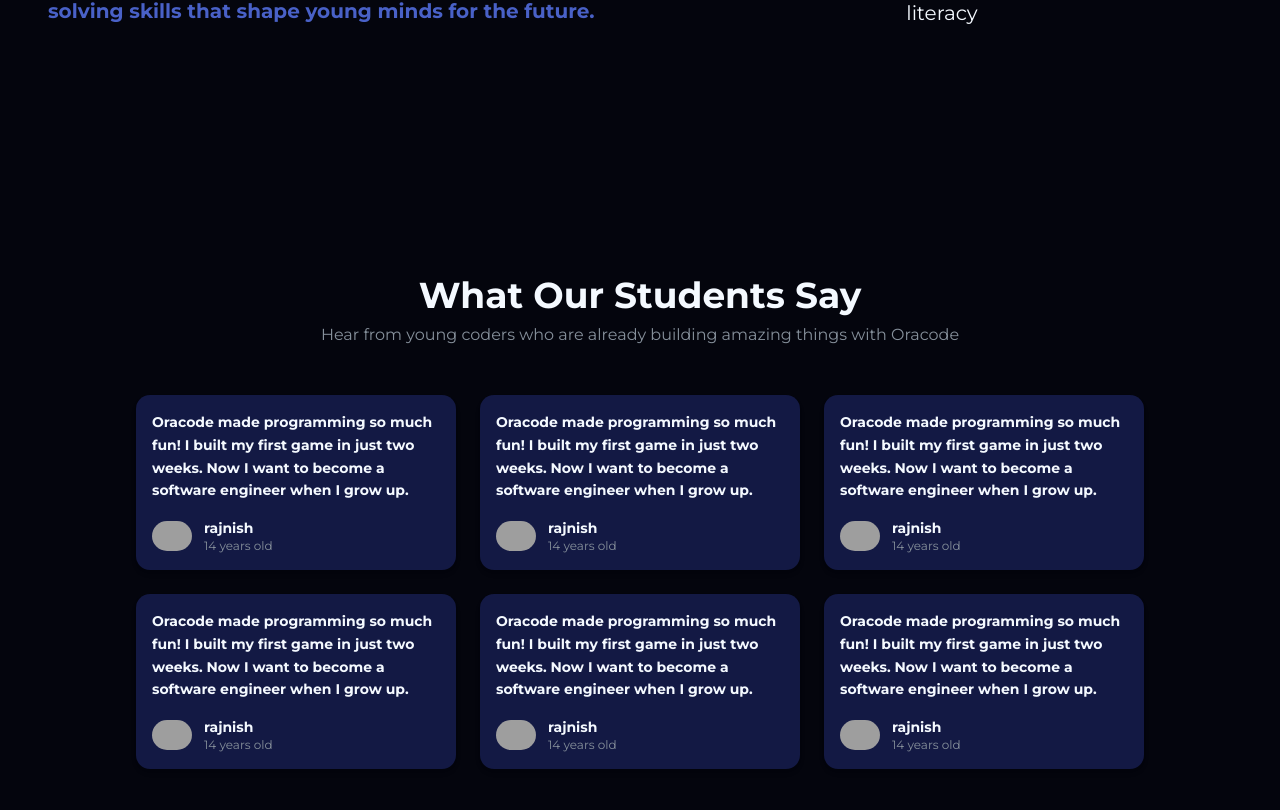
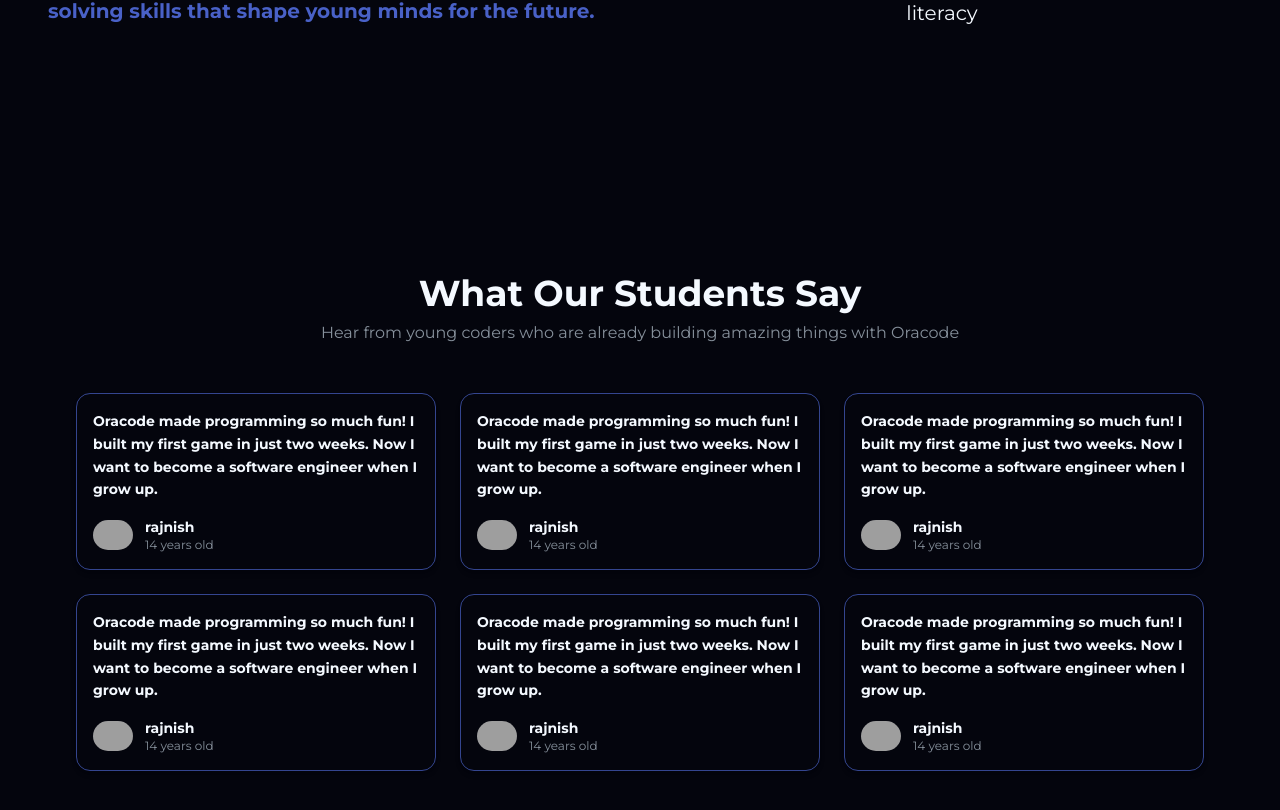
Before and after one commit to greedypanda0/oracode-web, a Next.js app: page / in a window 1280 px wide. Shown: the part 1078-1888 px from the top of the page. Built offline with nearby package versions, Linux system fonts and the light colour scheme; no server answers; grey boxes are pictures that could not be loaded.

Commit message:
fixed some ui'

```diff
--- a/src/features/home/components/reviews.jsx
+++ b/src/features/home/components/reviews.jsx
@@ -59,7 +59,7 @@
         {revs.map((item, index) => (
           <div
             key={index}
-            className="bg-card text-card-foreground rounded-xl shadow-md w-80 p-4 flex flex-col justify-between hover:-translate-y-2 transition-all duration-200"
+            className="border border-primary/70 text-card-foreground rounded-xl shadow-md w-90 p-4 flex flex-col justify-between hover:-translate-y-2 transition-all duration-200"
           >
             <p className="text-sm font-semibold mb-4 line-clamp-4 leading-relaxed">
               {item.text}
```
